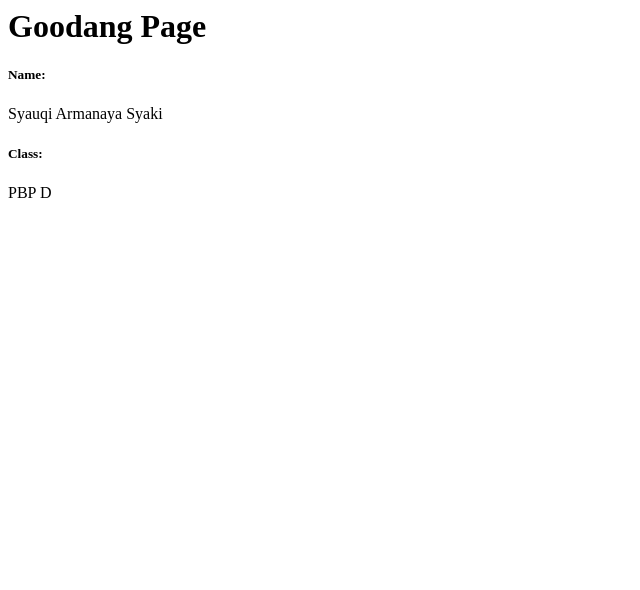
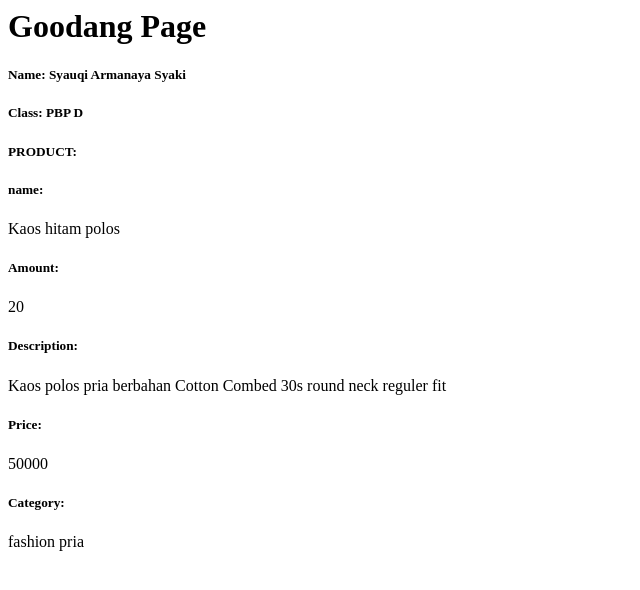
Before and after one commit to syauqiarman/goodang_project, a Django app: page /main/ in a window 1280 px wide. Shown: the top 590 px of the page, without its empty margins (0-640 px from the left). Run offline with Django 4.2, Linux system fonts and the light colour scheme.

Commit message:
Update views.py and main.html

```diff
--- a/main/templates/main.html
+++ b/main/templates/main.html
@@ -1,6 +1,15 @@
 <h1>Goodang Page</h1>
 
-<h5>Name: </h5>
-<p>{{ name }}</p> <!-- Ubahlah sesuai dengan nama kamu -->
-<h5>Class: </h5>
-<p>{{ class }}</p> <!-- Ubahlah sesuai dengan kelas kamu -->
+<h5>Name: Syauqi Armanaya Syaki</h5>
+<h5>Class: PBP D</h5>
+<h5>PRODUCT: </h5>
+<h5>name: </h5>
+<p>{{ name }}</p> <!-- Ubahlah sesuai dengan nama produk -->
+<h5>Amount: </h5>
+<p>{{ amount }}</p> <!-- Ubahlah sesuai dengan jumlah produk -->
+<h5>Description: </h5>
+<p>{{ description }}</p> <!-- Ubahlah sesuai dengan deskripsi produk -->
+<h5>Price: </h5>
+<p>{{ price }}</p> <!-- Ubahlah sesuai dengan harga produk -->
+<h5>Category: </h5>
+<p>{{ category }}</p> <!-- Ubahlah sesuai dengan harga produk -->
--- a/main/views.py
+++ b/main/views.py
@@ -3,8 +3,12 @@ from django.shortcuts import render
 # Create your views here.
 def show_main(request):
     context = {
-        'name': 'Syauqi Armanaya Syaki',
-        'class': 'PBP D'
+        'name' : 'Kaos hitam polos',
+        'amount': 20,
+        'description':'Kaos polos pria berbahan Cotton Combed 30s round neck reguler fit',
+        'price': 50000,
+        'category': 'fashion pria'
+
     }
 
     return render(request, "main.html", context)
```
